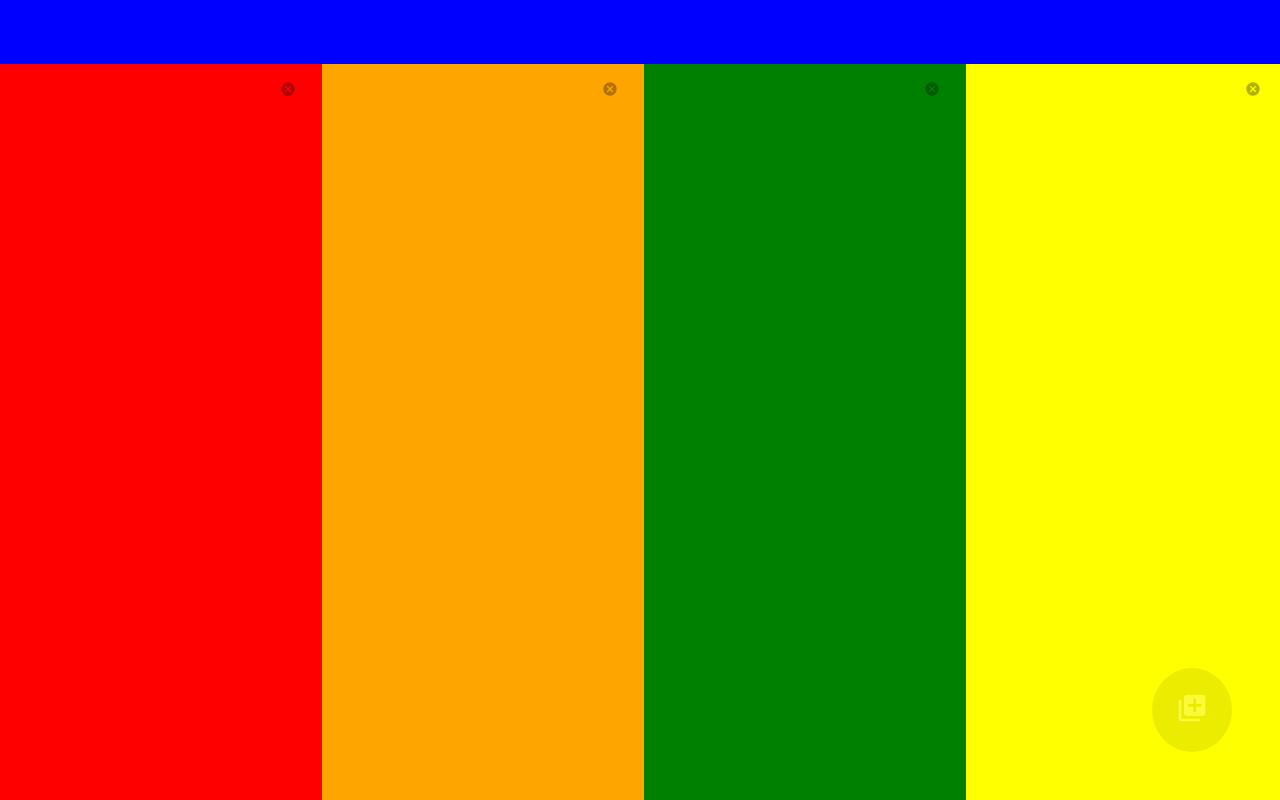
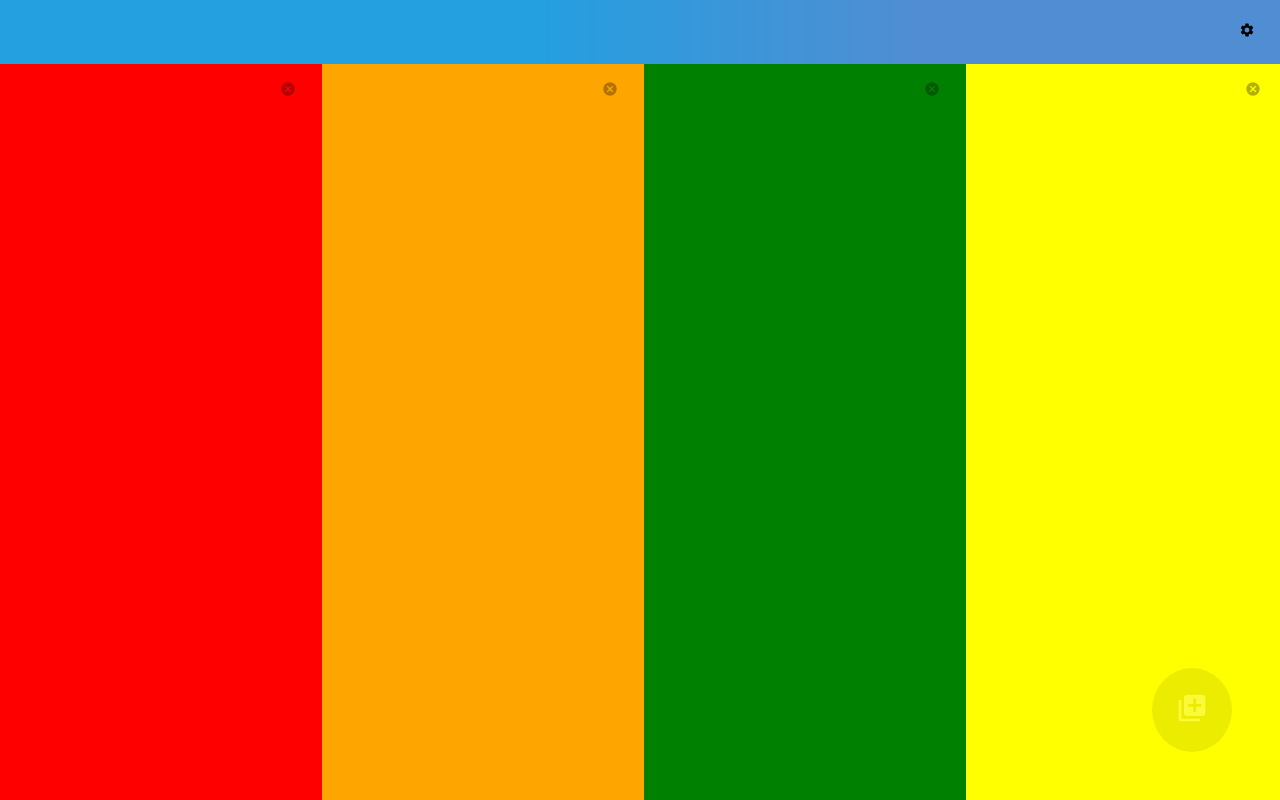
Before and after one commit to zakaihamilton/systemconcepts2, a Next.js app: page / in a window 1280 px wide. Built offline with nearby package versions, Linux system fonts and the light colour scheme.

Commit message:
title component

```diff
--- a/pages/index.js
+++ b/pages/index.js
@@ -1,7 +1,8 @@
 import Head from 'next/head'
 import Util from "@components/Core/Util"
 import SplitPane from "src/Components/Core/UI/Widgets/SplitPane"
-import Pane from "src/Components/Core/UI/Widgets/SplitPane/Pane"
+import Pane from "@components/Core/UI/Widgets/SplitPane/Pane"
+import Title from "@components/Main/Title"
 
 export default function App() {
   return (
@@ -11,9 +12,7 @@ export default function App() {
         <link rel="icon" href="/favicon.ico" />
       </Head>
       <SplitPane orientation="horizontal">
-        <Pane closable={false} divider={true} size="4em" style={{ backgroundColor: "blue" }}>
-
-        </Pane>
+        <Title />
         <Pane closable={false} style={{ backgroundColor: "white" }}>
           <SplitPane insertable={true}>
             <Pane divider={true} style={{ backgroundColor: "red" }}>
--- /dev/null
+++ b/src/Components/Core/UI/Layout/Bar.js
@@ -0,0 +1,8 @@
+import styles from "./Bar.module.scss"
+import clsx from "clsx"
+
+export default function Bar({ className, children, ...props }) {
+    return <div className={clsx(styles.root, className)} {...props}>
+        {children}
+    </div>;
+}
--- /dev/null
+++ b/src/Components/Core/UI/Layout/Bar.module.scss
@@ -0,0 +1,5 @@
+.root {
+    display: flex;
+    align-items: center;
+    flex: 1;
+}
--- a/src/Components/Core/UI/Layout/SplitPane/Pane.module.scss
+++ b/src/Components/Core/UI/Layout/SplitPane/Pane.module.scss
@@ -20,7 +20,6 @@
 
 .divider {
     float: right;
-    margin-right: -7.5px;
     user-select: none;
     z-index: 100;
 }
@@ -32,12 +31,14 @@
 .divider.vertical {
     height: 100%;
     width: 15px;
+    margin-right: -7.5px;
     cursor: col-resize;
 }
 
 .divider.horizontal {
     width: 100%;
     height: 15px;
+    margin-bottom: -7.5px;
     cursor: row-resize;
 }
 
--- /dev/null
+++ b/src/Components/Main/Title.js
@@ -0,0 +1,13 @@
+import Bar from "@components/Core/UI/Layout/Bar"
+import Settings from "./Title/Settings"
+import Pane from "@components/Core/UI/Widgets/SplitPane/Pane"
+import styles from "./Title.module.scss"
+
+export default function Title() {
+    return <Pane closable={false} divider={true} size="4em" classes={styles}>
+        <Bar style={{ paddingRight: "1em" }}>
+            <div style={{ flex: 1 }} />
+            <Settings />
+        </Bar>
+    </Pane>;
+}
--- /dev/null
+++ b/src/Components/Main/Title.module.scss
@@ -0,0 +1,5 @@
+.root {
+    background: rgb(36, 159, 224);
+    background: linear-gradient(90deg, rgba(36, 159, 224, 1) 42%, rgba(81, 141, 210, 1) 72%);
+    padding-top: 0.5em;
+}
--- /dev/null
+++ b/src/Components/Main/Title/Settings.js
@@ -0,0 +1,11 @@
+import { MdSettings } from "react-icons/md"
+import Button from "@components/Core/UI/Widgets/Button"
+import Tooltip from "@components/Core/UI/Widgets/Tooltip"
+
+export default function Settings() {
+    return <Tooltip title="Settings">
+        <Button>
+            <MdSettings />
+        </Button>
+    </Tooltip>;
+}
```
Also changed, not shown: src/Components/Main/Title/Settings.module.scss (added).
